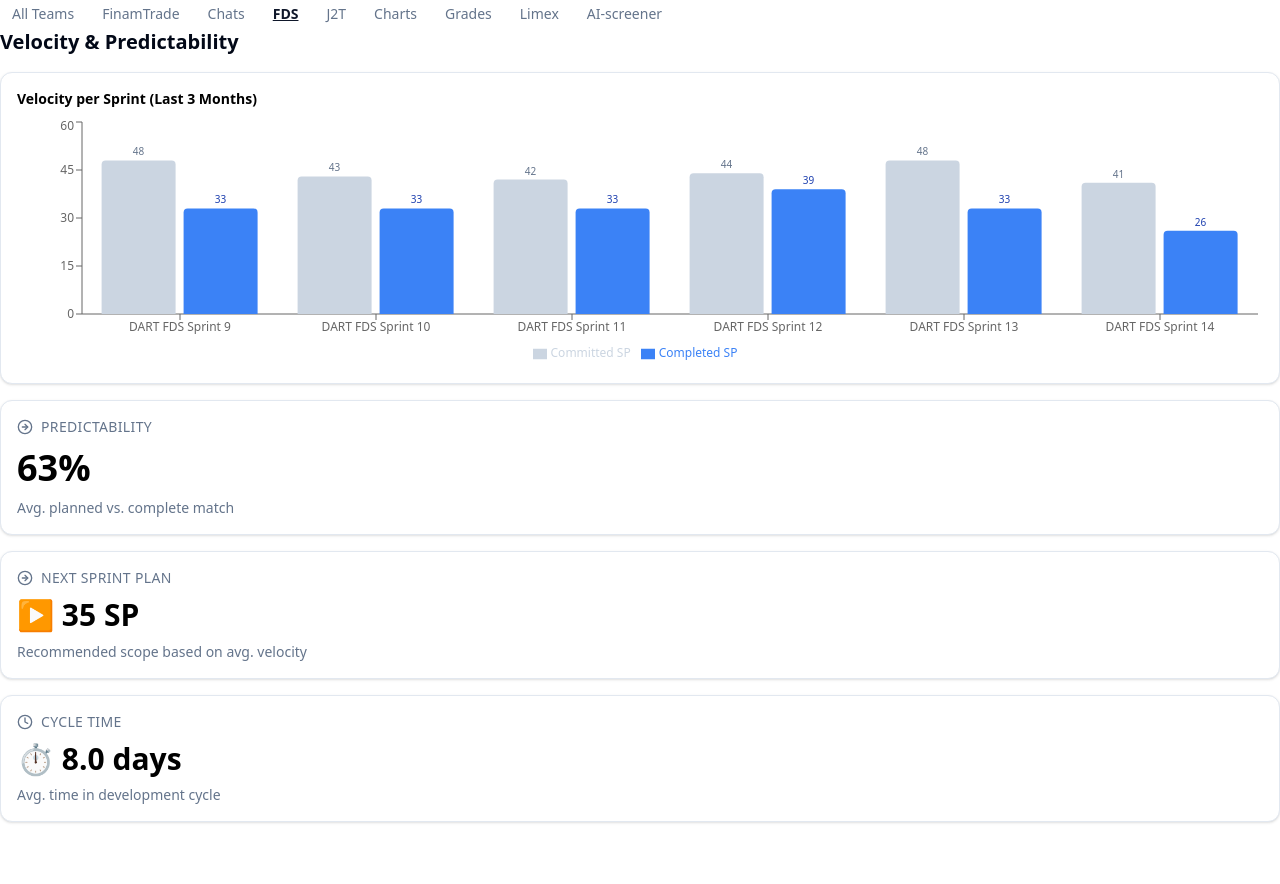
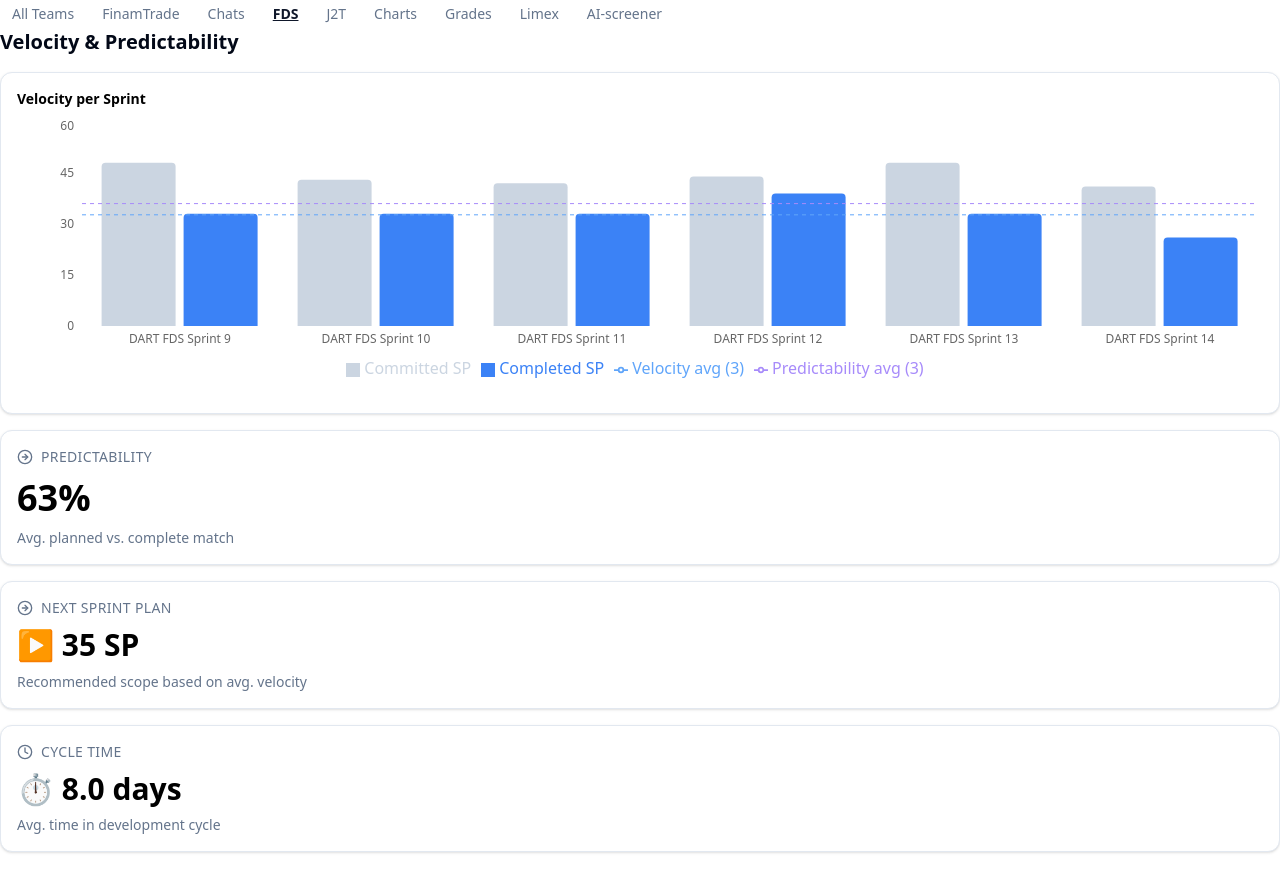
Before and after one commit to alexandershovtyuk/designpulse, a React (Vite) app: page / in a window 1280 px wide. Before the commit the page ends 854 px from the top, so only its background shows below. Built offline with nearby package versions, Linux system fonts and the light colour scheme; the HTML template or start-up script is replaced by a standard one.

Commit message:
velocity update

```diff
--- a/src/core/logic/velocity.ts
+++ b/src/core/logic/velocity.ts
@@ -13,3 +13,14 @@ export function getRollingAverageVelocity(sprints: Sprint[], windowSize = 3): nu
     ? Math.round((total / velocities.length) * 10) / 10
     : 0;
 }
+
+export function getRollingPredictability(sprints: Sprint[]): number {
+  const last3 = sprints.slice(-3);
+  const values = last3.map((sprint) => {
+    const committed = sprint.committedTasks.reduce((sum, t) => sum + t.storyPoints, 0);
+    const completed = sprint.completedTasks.reduce((sum, t) => sum + t.storyPoints, 0);
+    return committed > 0 ? completed / committed : 0;
+  });
+  const average = values.reduce((sum, p) => sum + p, 0) / values.length;
+  return Math.round(average * 100);
+}
--- a/src/core/ui/charts/VelocityChart.tsx
+++ b/src/core/ui/charts/VelocityChart.tsx
@@ -1,78 +1,59 @@
 import { Card, CardContent } from '@/core/ui/primitives/card';
 import React from 'react';
-import { useDashboard } from '@/core/context/DashboardContext';
 import {
   BarChart,
   Bar,
   XAxis,
   YAxis,
   Tooltip,
-  Legend,
   ResponsiveContainer,
-  Line,
-  LabelList,
+  ReferenceLine,
+  Legend
 } from 'recharts';
-import { calculateVelocity, getRollingAverageVelocity } from '@/core/logic/velocity';
+import { Sprint } from '@/core/types';
 
-export const VelocityChart = () => {
-  const { sprints, currentSprintId } = useDashboard();
+interface VelocityChartProps {
+  sprints: Sprint[];
+  rollingVelocity: number;
+  rollingPredictability: number;
+}
 
-  const now = new Date();
-  const cutoff = new Date();
-  cutoff.setMonth(cutoff.getMonth() - 3);
+export const VelocityChart = ({
+  sprints,
+  rollingVelocity,
+  rollingPredictability
+}: VelocityChartProps) => {
+  const maxY = Math.max(
+    ...sprints.map((s) => {
+      const committed = s.committedTasks.reduce((sum, t) => sum + (t.storyPoints || 0), 0);
+      const completed = s.completedTasks.reduce((sum, t) => sum + (t.storyPoints || 0), 0);
+      return Math.max(committed, completed);
+    })
+  );
 
-  const recentSprints = sprints
-    .filter((s) => {
-      if (!s.startDate) return false;
-      const start = new Date(s.startDate);
-      return start >= cutoff;
-    })
-    .sort((a, b) => a.startDate.localeCompare(b.startDate));
+  const predictabilityY = Math.round((rollingPredictability / 100) * maxY);
 
-  const data = recentSprints.map((s, i, arr) => {
-    const committed = calculateVelocity(s.committedTasks);
-    const completed = calculateVelocity(s.completedTasks);
-    const rollingAvgVelocity = getRollingAverageVelocity(arr.slice(Math.max(0, i - 2), i + 1));
-
-    const predictability = committed > 0 ? Math.round((completed / committed) * 1000) / 10 : null;
-
-    const name = s.name;
-
-    const period =
-      new Date(s.startDate).toLocaleDateString('ru-RU', {
-        day: '2-digit',
-        month: '2-digit',
-        year: '2-digit',
-      }) +
-      ' • ' +
-      (s.endDate
-        ? new Date(s.endDate).toLocaleDateString('ru-RU', {
-            day: '2-digit',
-            month: '2-digit',
-            year: '2-digit',
-          })
-        : 'TBD');
-
+  const data = sprints.map((sprint) => {
+    const committed = sprint.committedTasks.reduce((sum, t) => sum + (t.storyPoints || 0), 0);
+    const completed = sprint.completedTasks.reduce((sum, t) => sum + (t.storyPoints || 0), 0);
+    const predictabilityPercent = committed > 0 ? Math.round((completed / committed) * 100) : 0;
     return {
-      id: s.id,
-      name,
-      period,
+      name: sprint.name,
       committed,
       completed,
-      rollingAvgVelocity,
-      predictability,
-      isCurrent: s.id === currentSprintId,
+      velocity: completed,
+      predictabilityPercent
     };
   });
 
   return (
     <Card className="w-full">
       <CardContent className="p-4">
-        <h3 className="font-semibold text-sm mb-2">Velocity per Sprint (Last 3 Months)</h3>
-        <ResponsiveContainer width="100%" height={250}>
+        <h3 className="font-semibold text-sm mb-2">Velocity per Sprint</h3>
+        <ResponsiveContainer width="100%" height={280}>
           <BarChart data={data} barGap={8}>
-            <XAxis dataKey="name" fontSize={12} />
-            <YAxis fontSize={12} allowDecimals={false} />
+            <XAxis dataKey="name" fontSize={12} tickLine={false} axisLine={false} />
+            <YAxis fontSize={12} allowDecimals={false} tickLine={false} axisLine={false} />
             <Tooltip
               content={({ active, payload }) => {
                 if (!active || !payload || !payload[0]) return null;
@@ -80,43 +61,65 @@ export const VelocityChart = () => {
                 return (
                   <div className="bg-white p-3 shadow-md rounded text-sm w-56">
                     <div className="font-medium text-black mb-1">{p.name}</div>
-                    <div className="text-gray-500 mb-1">{p.period}</div>
                     <div className="text-gray-700">Committed: {p.committed} SP</div>
                     <div className="text-gray-700">Completed: {p.completed} SP</div>
-                    <div className="text-gray-700">Velocity avg (3): {p.rollingAvgVelocity}</div>
-                    {p.predictability !== null && (
-                      <div className="text-gray-700">Predictability avg (3): {p.predictability}%</div>
-                    )}
+                    <div className="text-gray-700">Velocity: {p.velocity} SP</div>
+                    <div className="text-gray-700">Predictability: {p.predictabilityPercent}%</div>
                   </div>
                 );
               }}
             />
-            <Legend wrapperStyle={{ fontSize: 12 }} />
+            <Legend
+              verticalAlign="bottom"
+              height={36}
+              payload={[
+                {
+                  value: 'Committed SP',
+                  type: 'square',
+                  color: '#cbd5e1',
+                },
+                {
+                  value: 'Completed SP',
+                  type: 'square',
+                  color: '#3b82f6',
+                },
+                {
+                  value: 'Velocity avg (3)',
+                  type: 'line',
+                  color: '#60a5fa',
+                },
+                {
+                  value: 'Predictability avg (3)',
+                  type: 'line',
+                  color: '#a78bfa',
+                }
+              ]}
+            />
             <Bar
               dataKey="committed"
               fill="#cbd5e1"
               name="Committed SP"
               radius={[4, 4, 0, 0]}
-              className="transition-all"
-            >
-              <LabelList dataKey="committed" position="top" fontSize={10} fill="#64748b" />
-            </Bar>
+            />
             <Bar
               dataKey="completed"
               fill="#3b82f6"
               name="Completed SP"
               radius={[4, 4, 0, 0]}
-              className="transition-all"
-            >
-              <LabelList dataKey="completed" position="top" fontSize={10} fill="#1e40af" />
-            </Bar>
-            <Line
-              type="monotone"
-              dataKey="rollingAvgVelocity"
-              stroke="#94a3b8"
+            />
+            <ReferenceLine
+              y={rollingVelocity}
+              stroke="#60a5fa"
               strokeDasharray="4 4"
-              dot={false}
-              name="Velocity avg (3)"
+              strokeWidth={1}
+              ifOverflow="extendDomain"
+            />
+            <ReferenceLine
+              y={predictabilityY}
+              stroke="#a78bfa"
+              strokeDasharray="4 4"
+              strokeWidth={1}
+              ifOverflow="extendDomain"
             />
           </BarChart>
         </ResponsiveContainer>
--- a/src/pages/team/[teamId]/dashboard.tsx
+++ b/src/pages/team/[teamId]/dashboard.tsx
@@ -5,6 +5,10 @@ import { NextSprintRecommendationWidget } from '@/core/ui/widgets/NextSprintReco
 import { VelocityChart } from '@/core/ui/charts/VelocityChart';
 import { CycleTimeWidget } from '@/core/ui/widgets/CycleTimeWidget';
 import { mockSprints } from '@/mock/data';
+import {
+  getRollingAverageVelocity,
+  getRollingPredictability
+} from '@/core/logic/velocity';
 import { calculatePredictability } from '@/core/logic/predictability';
 import { getNextSprintRecommendation } from '@/core/logic/recommendation';
 import { averageCycleTime } from '@/core/logic/cycle-time';
@@ -19,6 +23,8 @@ const predictability = calculatePredictability(
 
 const suggestion = getNextSprintRecommendation(previousSprints);
 const cycleTime = averageCycleTime(lastSprint.completedTasks);
+const rollingVelocity = getRollingAverageVelocity(mockSprints);
+const rollingPredictability = getRollingPredictability(mockSprints);
 
 export default function Dashboard() {
   return (
@@ -27,7 +33,11 @@ export default function Dashboard() {
 
       <LayoutSection title="Velocity & Predictability">
         <div className="space-y-4">
-          <VelocityChart />
+          <VelocityChart
+            sprints={mockSprints}
+            rollingVelocity={rollingVelocity}
+            rollingPredictability={rollingPredictability}
+          />
         </div>
 
         <div className="space-y-4">
```
